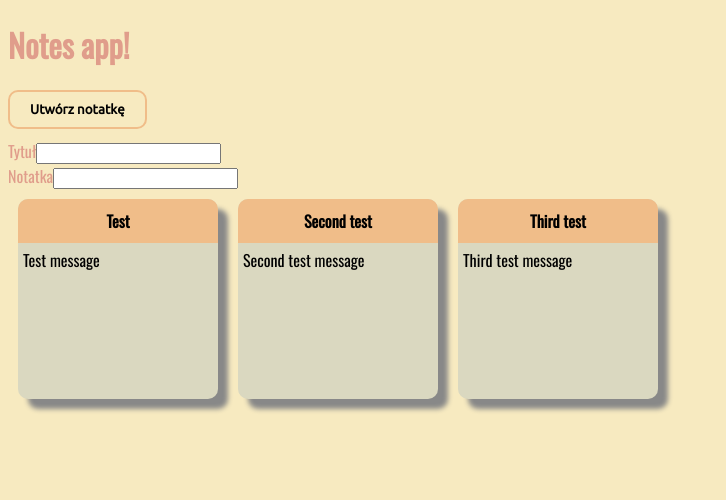
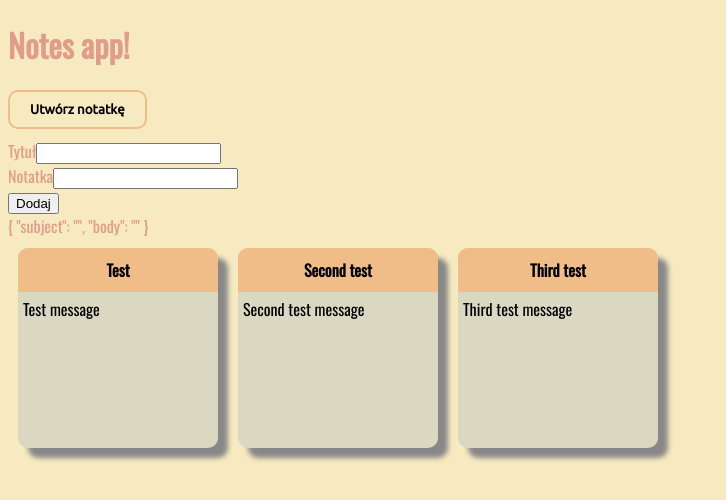
Before and after one commit to tomah89/NotesApp, an Angular app: page / in a window 1280 px wide. Shown: the top 500 px of the page, without its empty margins (0-726 px from the left). Built offline with nearby package versions, Linux system fonts and the light colour scheme.

Commit message:
Added posibility to push new note

```diff
--- a/src/app/note/add-note/add-note.component.html
+++ b/src/app/note/add-note/add-note.component.html
@@ -1,8 +1,15 @@
+<form #f="ngForm" (ngSubmit)="onSubmit(f.value)">
 	<div>
 		<label>Tytuł</label>
-  <input type="text">
+		<input type="text" ngModel name="subject">
 	</div>
 	<div>
 		<label>Notatka</label>
-  <input type="text">
+		<input type="text" ngModel name="body">
 	</div>
+	<div>
+		<input type="submit" value="Dodaj">
+	</div>
+</form>
+
+{{ f.value | json}}
--- a/src/app/note/add-note/add-note.component.ts
+++ b/src/app/note/add-note/add-note.component.ts
@@ -1,5 +1,4 @@
-import { Component, OnInit } from '@angular/core';
-import { Form } from '@angular/forms';
+import { Component, OnInit, Output, EventEmitter } from '@angular/core';
 
 @Component({
   selector: 'add-note',
@@ -7,9 +6,14 @@ import { Form } from '@angular/forms';
   styleUrls: ['./add-note.component.css']
 })
 export class AddNoteComponent implements OnInit {
+  @Output() onSubmitted: EventEmitter<any> = new EventEmitter();
 
   constructor() { }
 
   ngOnInit() {
   }
+
+  onSubmit(newNote){
+    this.onSubmitted.emit(newNote);
+  }
 }
--- a/src/app/note/display-note/display-note.component.css
+++ b/src/app/note/display-note/display-note.component.css
@@ -1,5 +1,5 @@
 .box {
-    background-color:#DAD8C0 ;
+    background-color:#DAD8C0;
     width: 200px;
     min-height: 200px;
     margin: 10px;
--- a/src/app/note/note.component.html
+++ b/src/app/note/note.component.html
@@ -2,7 +2,7 @@
 	<input type="button" value="Utwórz notatkę">
 </div>
 
-<add-note></add-note>
+<add-note (onSubmitted)="onSubmit($event)"></add-note>
 
 <div class="list">
 	<display-note [note]="note" *ngFor="let note of notes"></display-note>
--- a/src/app/note/note.component.ts
+++ b/src/app/note/note.component.ts
@@ -27,4 +27,8 @@ export class NoteComponent implements OnInit {
     ]
   }
 
+  onSubmit(newNote){
+    this.notes.push(newNote);
+  }
+
 }
--- a/src/app/note/note.module.ts
+++ b/src/app/note/note.module.ts
@@ -3,10 +3,12 @@ import { CommonModule } from '@angular/common';
 import { NoteComponent } from './note.component';
 import { DisplayNoteComponent } from './display-note/display-note.component';
 import { AddNoteComponent } from './add-note/add-note.component';
+import { FormsModule } from '@angular/forms';
 
 @NgModule({
   imports: [
-    CommonModule
+    CommonModule,
+    FormsModule
   ],
   exports: [
     NoteComponent
```
Lines whose indentation alone changed are shown as unchanged.
